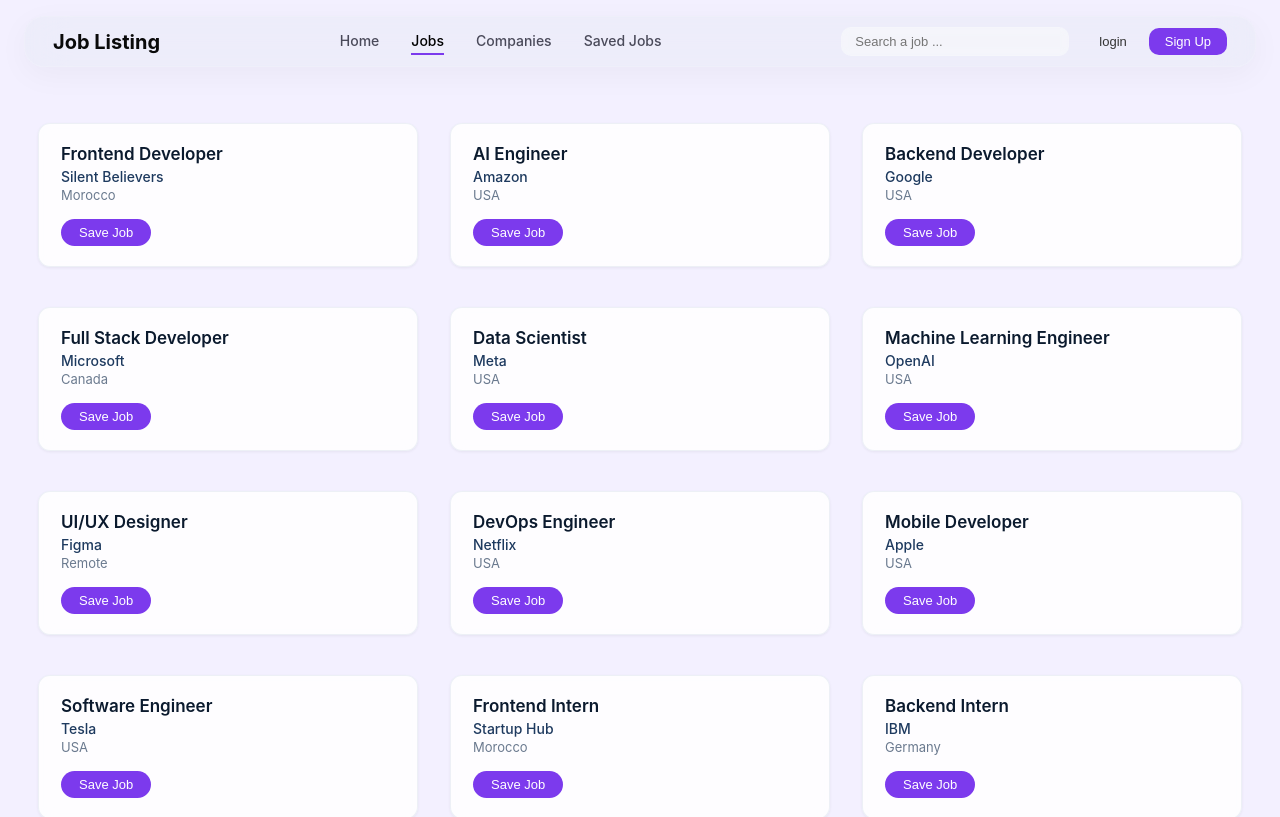
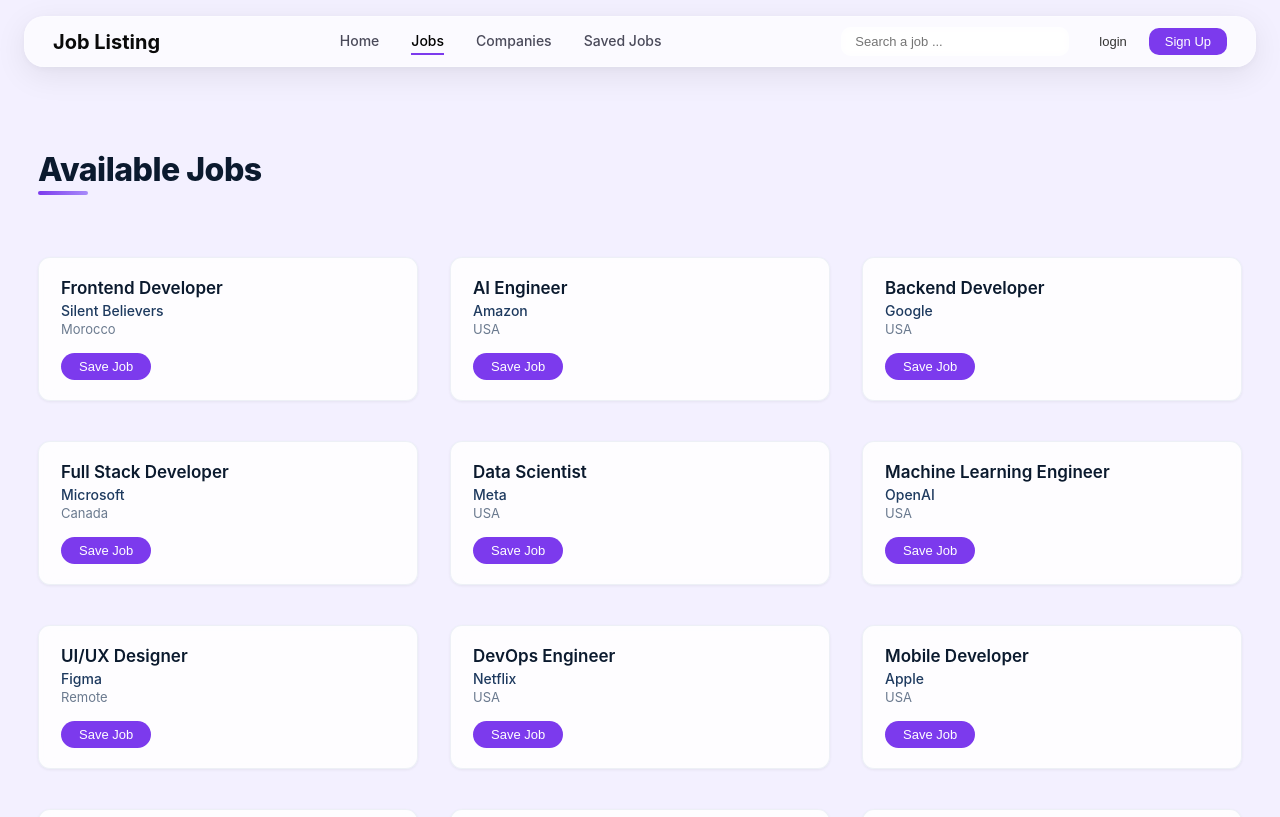
Before and after one commit to erraji-jihane/react-job-listing, a React (Vite) app: page /jobs in a window 1280 px wide. Shown: the top 817 px of the page. Built offline with nearby package versions, Linux system fonts and the light colour scheme.

Commit message:
style: added  styling in jobs, updated the navbar styling and added disappear on scroll down.

```diff
--- a/src/components/Navbar/Navbar.css
+++ b/src/components/Navbar/Navbar.css
@@ -4,22 +4,32 @@
   justify-content: space-between;
   padding: 10px 28px;
   margin: 16px 24px;
-  background: rgba(220, 225, 235, 0.25);
+  background: rgba(255, 255, 255, 0.65);
   backdrop-filter: blur(20px);
   -webkit-backdrop-filter: blur(20px);
   border-radius: 20px;
-  border: 1px solid rgba(255, 255, 255, 0.15);
-  box-shadow: 0 8px 32px rgba(0, 0, 0, 0.04);
+  border: 1px solid rgba(255, 255, 255, 0.3);
+  box-shadow: 0 8px 32px rgba(0, 0, 0, 0.08), 0 2px 8px rgba(0, 0, 0, 0.04);
   position: sticky;
   top: 16px;
   z-index: 100;
   overflow: visible;
-  transition: all 0.3s ease;
+  transition: transform 0.3s ease, opacity 0.3s ease, background 0.3s ease, box-shadow 0.3s ease;
+}
+
+.navbar.hidden {
+  transform: translateY(-120%);
+  opacity: 0;
+}
+
+.navbar.visible {
+  transform: translateY(0);
+  opacity: 1;
 }
 
 .navbar:hover {
-  background: rgba(220, 225, 235, 0.35);
-  box-shadow: 0 8px 40px rgba(0, 0, 0, 0.06);
+  background: rgba(255, 255, 255, 0.8);
+  box-shadow: 0 12px 48px rgba(0, 0, 0, 0.1), 0 2px 8px rgba(0, 0, 0, 0.04);
 }
 
 .nav_left {
@@ -70,14 +80,14 @@
   border-radius: 10px;
   font-size: 13px;
   width: 200px;
-  background: rgba(255, 255, 255, 0.5);
+  background: rgba(255, 255, 255, 0.6);
   backdrop-filter: blur(4px);
   transition: all 0.2s ease;
 }
 
 .searchBar input:focus {
   outline: none;
-  background: rgba(255, 255, 255, 0.8);
+  background: rgba(255, 255, 255, 0.9);
   box-shadow: 0 0 0 3px rgba(124, 58, 237, 0.15);
 }
 
--- a/src/components/Navbar/Navbar.jsx
+++ b/src/components/Navbar/Navbar.jsx
@@ -1,8 +1,26 @@
 import './Navbar.css'
 import { Link, useLocation } from "react-router-dom"
+import { useState, useEffect } from "react"
 
 function Navbar ({search,setSearch}){
     const location = useLocation();
+    const [prevScrollPos, setPrevScrollPos] = useState(0);
+    const [visible, setVisible] = useState(true);
+
+    useEffect(() => {
+            const handleScroll = () => {
+            const currentScrollPos = window.scrollY;
+            const isVisible = prevScrollPos > currentScrollPos || currentScrollPos < 10;
+
+            setVisible(isVisible);
+            setPrevScrollPos(currentScrollPos);
+        };
+        window.addEventListener('scroll', handleScroll);
+        return () => window.removeEventListener('scroll', handleScroll);
+    }, [prevScrollPos]);
+
+
+
     const links = [
         {name: "Home", path: "/"},
         {name: "Jobs", path: "/jobs"},
@@ -11,7 +29,7 @@
     ]
 
     return(
-        <nav className = "navbar">
+        <nav className={`navbar ${visible ? 'visible' : 'hidden'}`}>
 
             <div className="nav_left">
                 <div className = "navbar_logo">
--- a/src/pages/Jobs/Jobs.jsx
+++ b/src/pages/Jobs/Jobs.jsx
@@ -1,6 +1,20 @@
 import Cards from "../../components/Cards/Cards";
+import './Jobs.css'
 
 export default function Jobs({search,savedJobs,setMessage,setSavedJobs,removeJob}) {
 
-    return <Cards search = {search} savedJobs={savedJobs} setMessage={setMessage} setSavedJobs={setSavedJobs} removeJob={removeJob}/>;
+    return(
+        <div className="jobs-container">
+
+            <h2 className="jobs-title">Available Jobs</h2>
+
+            <Cards
+                search = {search}
+                savedJobs={savedJobs}
+                setMessage={setMessage}
+                setSavedJobs={setSavedJobs}
+                removeJob={removeJob}/>
+
+        </div>
+    );
 }
--- a/src/pages/Jobs/jobs.css
+++ b/src/pages/Jobs/jobs.css
@@ -0,0 +1,42 @@
+.jobs-container {
+  max-width: 1300px;
+  margin: 0 auto;
+  padding: 40px 20px;
+  min-height: 80vh;
+}
+
+.jobs-title {
+  font-size: 32px;
+  font-weight: 800;
+  color: #0b1a2e;
+  margin-bottom: 28px;
+  letter-spacing: -0.5px;
+  position: relative;
+  display: inline-block;
+}
+
+.jobs-title::after {
+  content: '';
+  position: absolute;
+  bottom: -6px;
+  left: 0;
+  width: 50px;
+  height: 4px;
+  background: linear-gradient(90deg, #7c3aed, #a78bfa);
+  border-radius: 4px;
+}
+
+@media (max-width: 768px) {
+  .jobs-container {
+    padding: 24px 16px;
+  }
+
+  .jobs-title {
+    font-size: 24px;
+  }
+
+  .jobs-title::after {
+    width: 40px;
+    height: 3px;
+  }
+}
```
